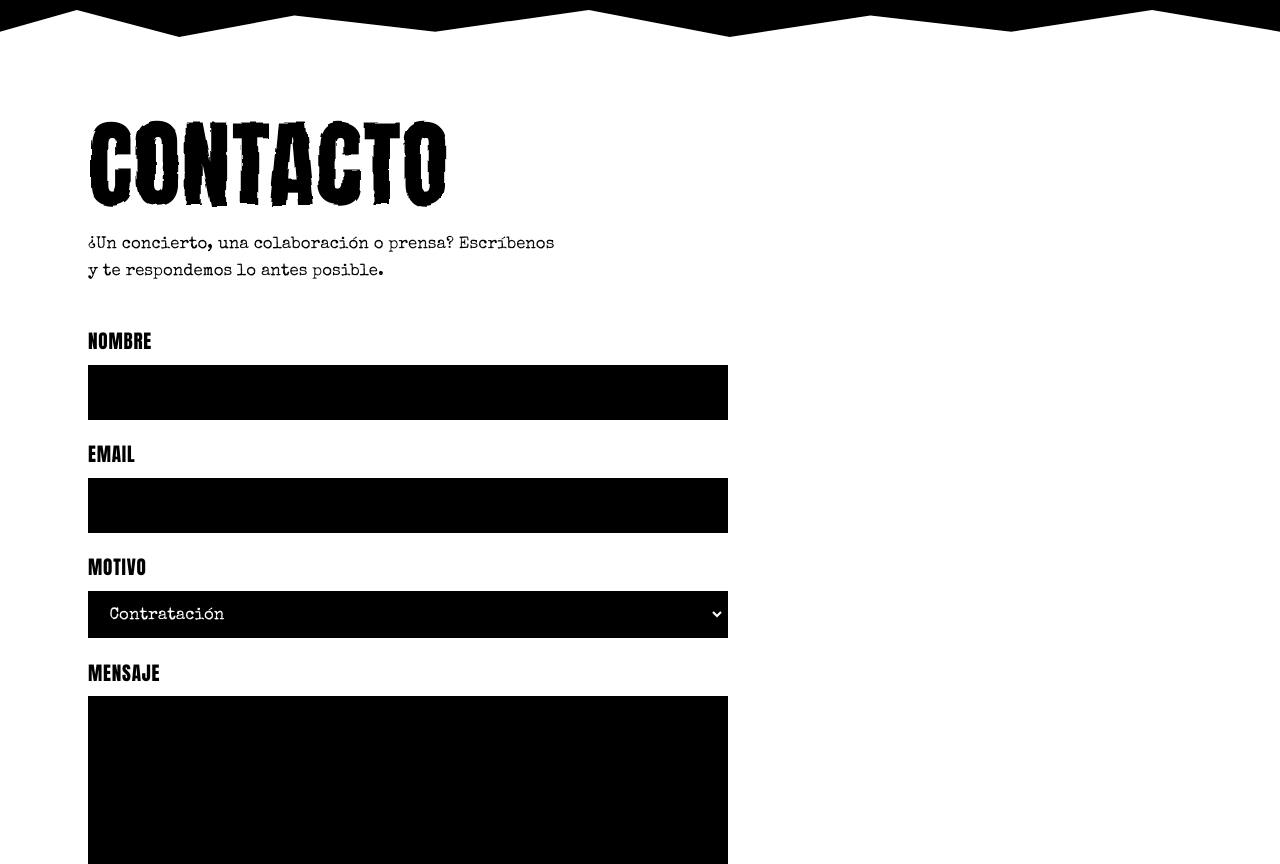
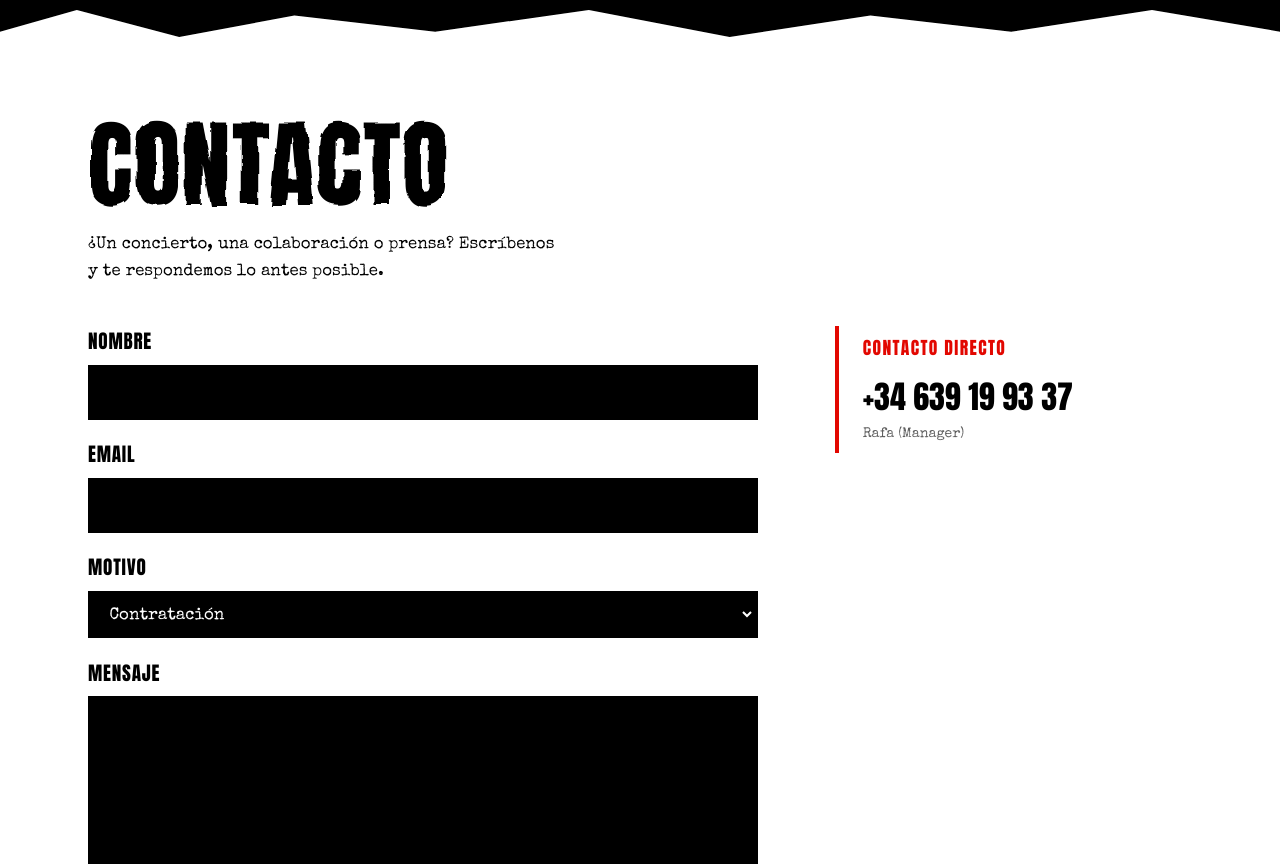
Before and after one commit to Sailok25/ley-cero, an Astro site: page /ley-cero/contacto in a window 1280 px wide. Shown: the part 88-952 px from the top of the page. Built offline with nearby package versions, Linux system fonts and the light colour scheme; Astro itself is replaced by a stand-in of ours.

Commit message:
Nuevos productos en la tienda y contacto directo manager

```diff
--- a/src/pages/contacto.astro
+++ b/src/pages/contacto.astro
@@ -1,22 +1,67 @@
+
 ---
 import Base from '../layouts/Base.astro';
+
 const formAction = 'https://formspree.io/f/TU_ID';
 ---
+
 <Base title="Contacto" description="Contrata a Ley Cero o escríbenos.">
+
   <section class="paper" style="margin-top:1rem">
     <div class="wrap">
+
       <h2 class="rough">Contacto</h2>
-<p style="max-width:46ch;margin:1.5rem 0 2.5rem">¿Un concierto, una colaboración o prensa? Escríbenos y te respondemos lo antes posible.</p>
-      <form action={formAction} method="POST">
-        <div><label for="nombre">Nombre</label><input id="nombre" name="nombre" required autocomplete="name" /></div>
-        <div><label for="email">Email</label><input id="email" name="email" type="email" required autocomplete="email" /></div>
-        <div><label for="motivo">Motivo</label>
-          <select id="motivo" name="motivo">
-            <option>Contratación</option><option>Prensa</option><option>Colaboración</option><option>Otro</option>
-          </select></div>
-        <div><label for="mensaje">Mensaje</label><textarea id="mensaje" name="mensaje" rows="6" required></textarea></div>
-        <div><button class="btn" type="submit">Enviar</button></div>
-      </form>
+
+      <p style="max-width:46ch;margin:1.5rem 0 2.5rem">
+        ¿Un concierto, una colaboración o prensa? Escríbenos y te respondemos lo antes posible.
+      </p>
+
+      <div class="contact-layout">
+
+        <form action={formAction} method="POST">
+          <div>
+            <label for="nombre">Nombre</label>
+            <input id="nombre" name="nombre" required autocomplete="name" />
+          </div>
+
+          <div>
+            <label for="email">Email</label>
+            <input id="email" name="email" type="email" required autocomplete="email" />
+          </div>
+
+          <div>
+            <label for="motivo">Motivo</label>
+            <select id="motivo" name="motivo">
+              <option>Contratación</option>
+              <option>Prensa</option>
+              <option>Colaboración</option>
+              <option>Otro</option>
+            </select>
+          </div>
+
+          <div>
+            <label for="mensaje">Mensaje</label>
+            <textarea id="mensaje" name="mensaje" rows="6" required></textarea>
+          </div>
+
+          <div>
+            <button class="btn" type="submit">Enviar</button>
+          </div>
+        </form>
+
+        <aside class="contact-info">
+          <span class="contact-label">CONTACTO DIRECTO</span>
+
+          <div class="contact-person">
+            <a href="tel:+34639199337">+34 639 19 93 37</a>
+            <small>Rafa (Manager)</small>
+          </div>
+
+        </aside>
+
+      </div>
+
     </div>
   </section>
+
 </Base>
--- a/src/styles/global.css
+++ b/src/styles/global.css
@@ -1381,3 +1381,67 @@ body {
     width: 100%;
   }
 }
+
+
+/* ===== Contacto ===== */
+.contact-layout {
+  display: grid;
+  grid-template-columns: minmax(0, 1.5fr) minmax(240px, .8fr);
+  gap: clamp(2.5rem, 6vw, 6rem);
+  align-items: start;
+}
+
+.contact-layout form {
+  width: 100%;
+  max-width: none;
+}
+
+.contact-info {
+  border-left: 4px solid var(--red);
+  padding: .5rem 0 .5rem 1.5rem;
+}
+
+.contact-label {
+  display: block;
+  font-family: var(--display);
+  color: var(--red);
+  letter-spacing: .08em;
+  font-size: 1.1rem;
+  margin-bottom: 1rem;
+}
+
+.contact-person {
+  display: flex;
+  flex-direction: column;
+  align-items: flex-start;
+  gap: .4rem;
+}
+
+.contact-person > span {
+  font-family: var(--display);
+  font-size: 1.5rem;
+  text-transform: uppercase;
+}
+
+.contact-person a {
+  font-family: var(--display);
+  font-size: clamp(1.5rem, 2.5vw, 2.2rem);
+  line-height: 1.2;
+  text-decoration: none;
+  overflow-wrap: anywhere;
+}
+
+.contact-person small {
+  opacity: .65;
+}
+
+@media (max-width: 720px) {
+  .contact-layout {
+    grid-template-columns: 1fr;
+    gap: 3rem;
+  }
+
+  .contact-info {
+    grid-row: 1;
+  }
+}
```
Also changed, not shown: src/pages/tienda.astro (+16 -9 lines), public/img/tienda/accesorios/chapa/chapa_negra_logo.png, public/img/tienda/accesorios/pua/image.png (added), public/img/tienda/accesorios/pua/pua_negra_logo.png (added), public/img/tienda/ropa/body/body_blanco_logoFrontal.jpeg (deleted), public/img/tienda/ropa/body/body_blanco_logoFrontal.png (added).
